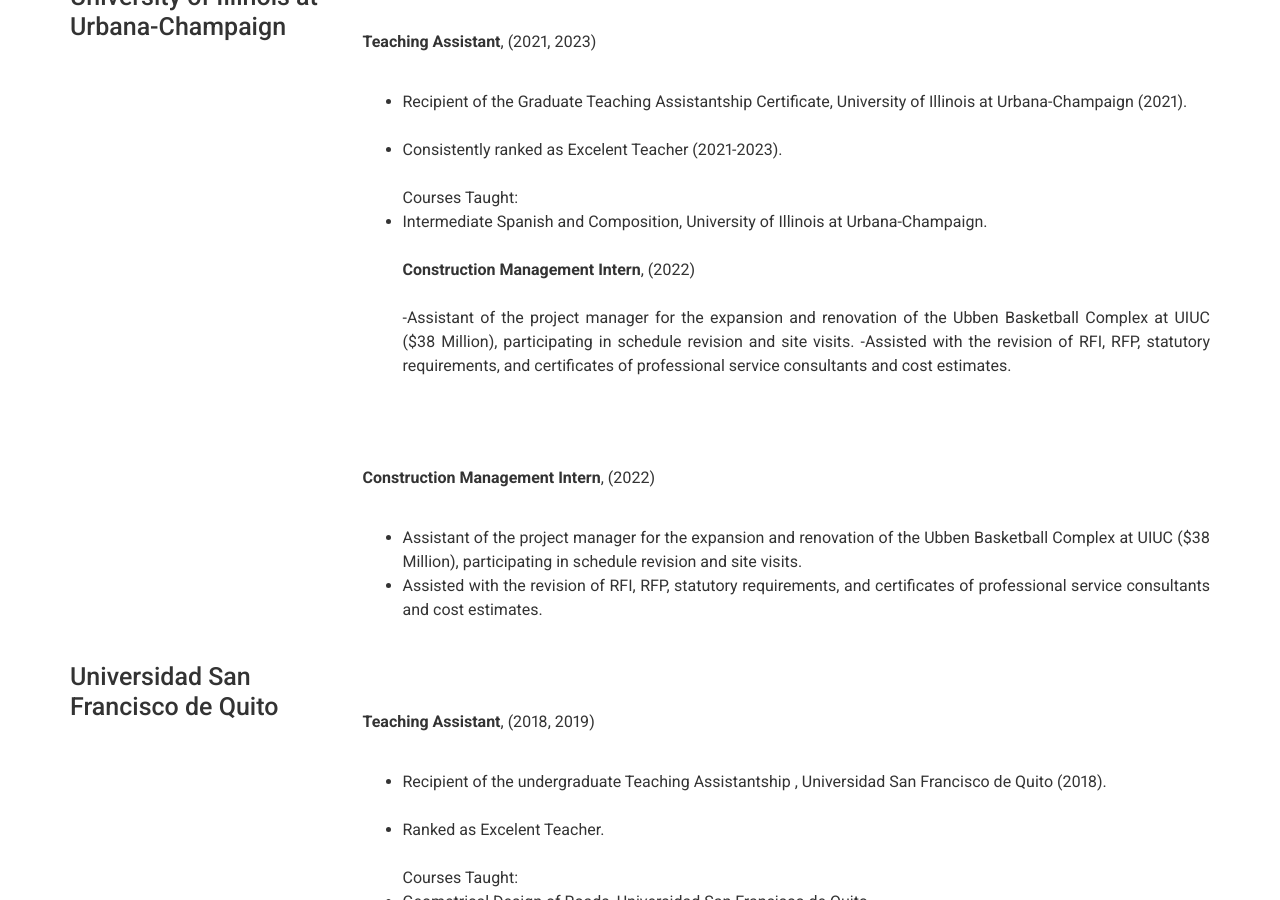
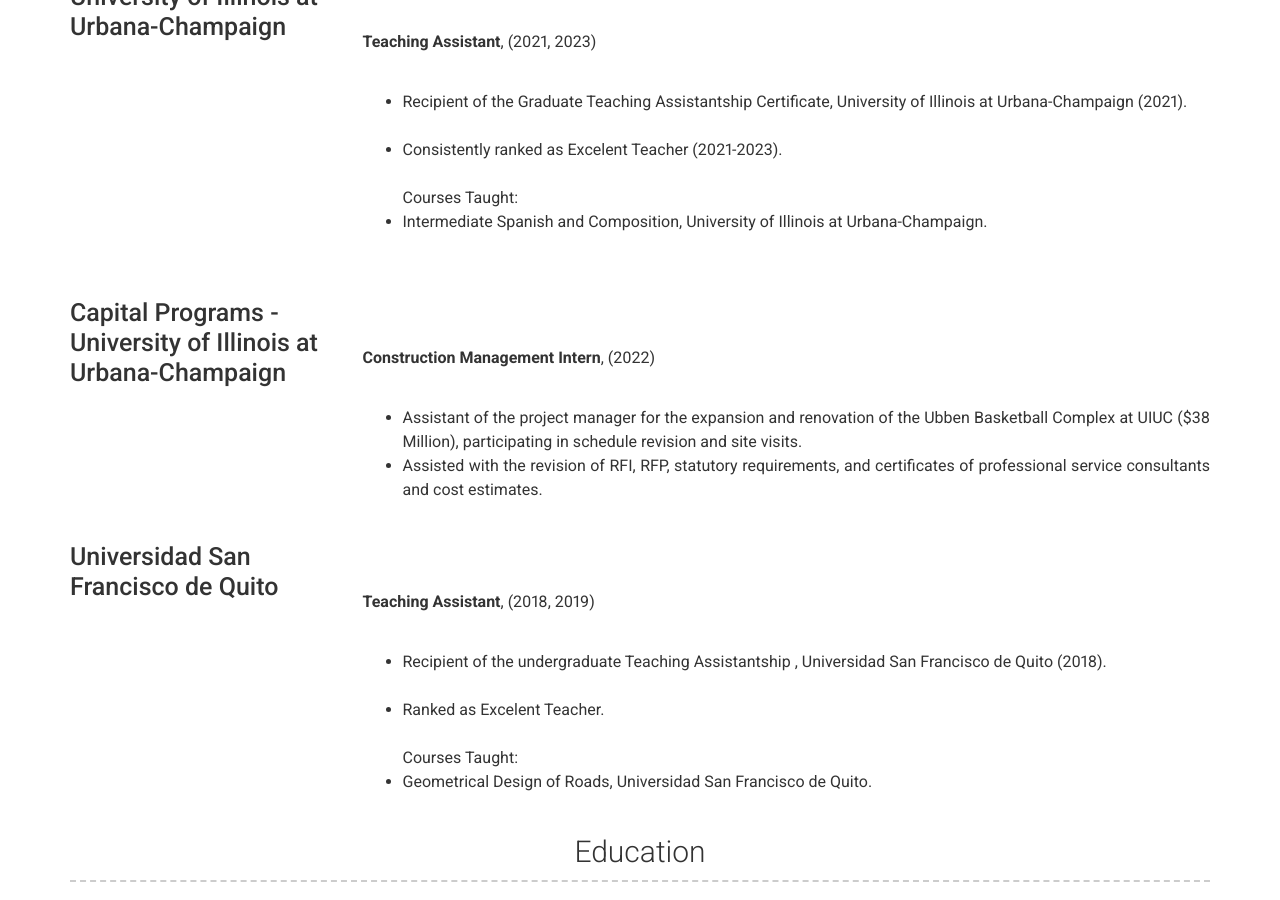
Before and after one commit to fsaudm/fsaudm.github.io, a Jekyll site: the page built from index.md, in a window 1280 px wide and 900 px high, scrolled down 1287 px. Built offline with Jekyll 4.4.1, drawn with Linux system fonts in a browser that asks for light colours.

Commit message:
Update experience.yml

```diff
--- a/_data/experience.yml
+++ b/_data/experience.yml
@@ -20,12 +20,9 @@
     <br /><br />Courses Taught:
     - Intermediate Spanish and Composition, University of Illinois at Urbana-Champaign.
     <br/><br/>
-    **Construction Management Intern**, (2022)
-    <br /><br/>
-    -Assistant of the project manager for the expansion and renovation of the Ubben Basketball Complex at UIUC ($38 Million), participating in schedule revision and site visits.
-    -Assisted with the revision of RFI, RFP, statutory requirements, and certificates of professional service consultants and cost estimates.
 
-- company:
+
+- company: Capital Programs - University of Illinois at Urbana-Champaign
   description: |
     <br/><br/>
     **Construction Management Intern**, (2022)
```
